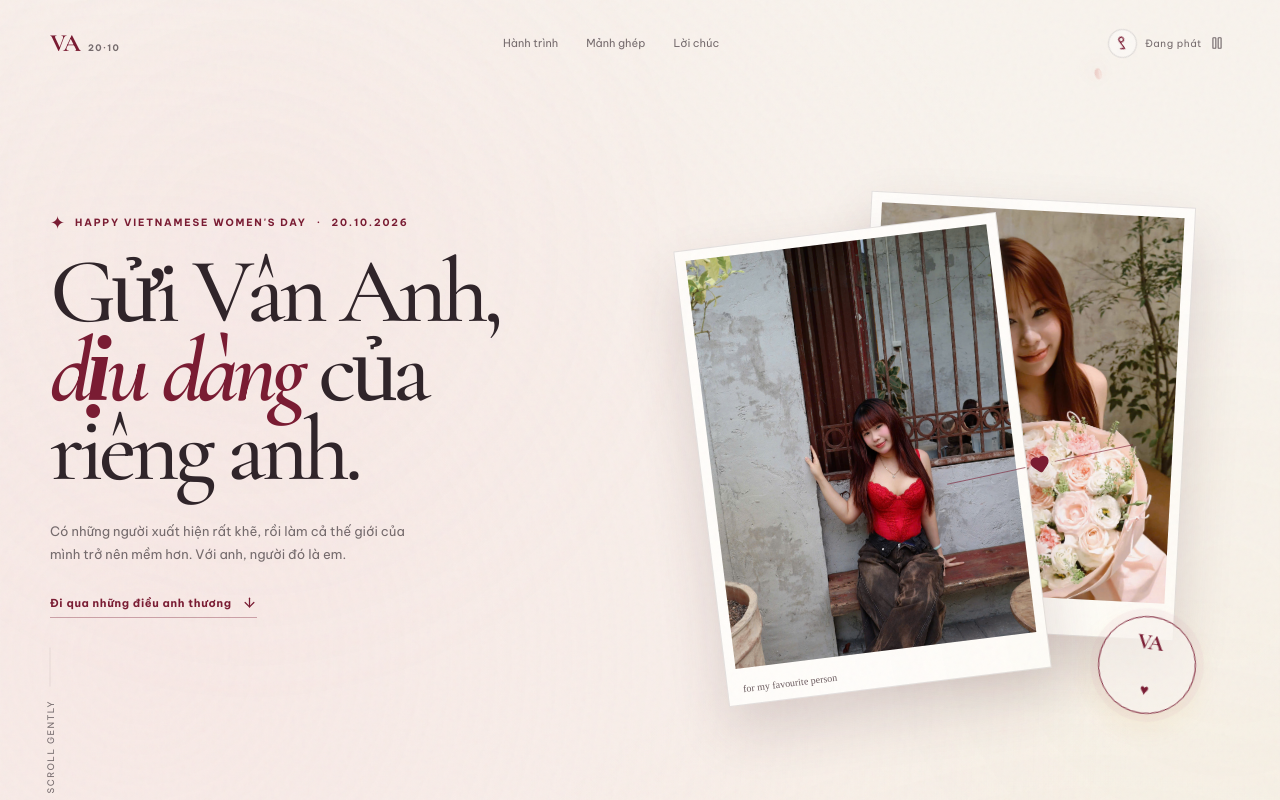
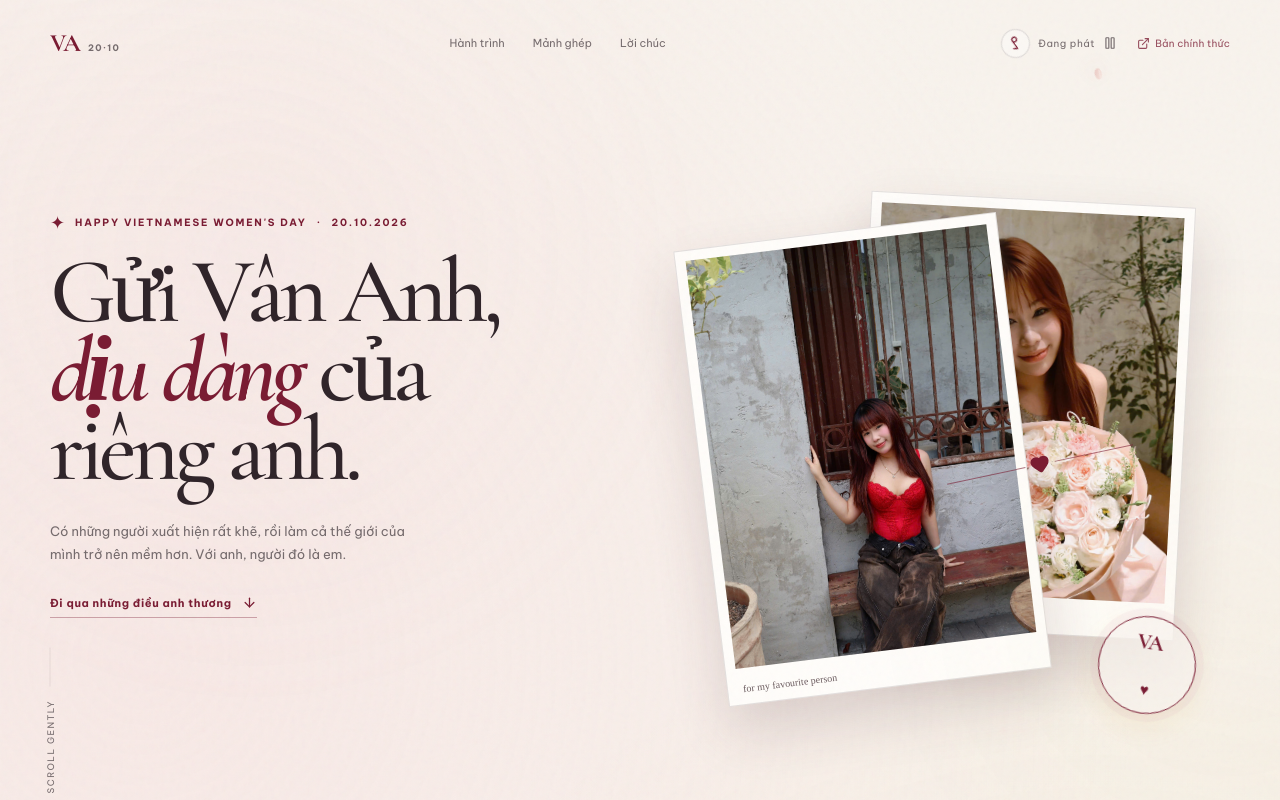
Before and after one commit to nhan9800/van-anh-20-10, a React (Vite) app: page / in a window 1280 px wide. Both pictures are taken after a click on the button "Mở thiệp dành cho Vân Anh". Shown: the top 800 px of the page. Built offline with nearby package versions, Linux system fonts and the light colour scheme; a web font is replaced by a local one.

Commit message:
Link official Dangrangto track

```diff
--- a/src/App.tsx
+++ b/src/App.tsx
@@ -2,7 +2,7 @@ import { type CSSProperties, useEffect, useMemo, useRef, useState } from 'react'
 import { AnimatePresence, motion, useReducedMotion, useScroll, useTransform } from 'framer-motion';
 import confetti from 'canvas-confetti';
 import Lenis from 'lenis';
-import { ArrowDown, ArrowUpRight, ChevronLeft, ChevronRight, Heart, MapPin, Music2, Pause, Play, Quote, Sparkles, X } from 'lucide-react';
+import { ArrowDown, ArrowUpRight, ChevronLeft, ChevronRight, ExternalLink, Heart, MapPin, Music2, Pause, Play, Quote, Sparkles, X } from 'lucide-react';
 import { loveData } from './config/loveData';
 
 type Counter = { days: number; hours: number; minutes: number; seconds: number };
@@ -130,9 +130,14 @@ function stopLoveMusic() {
 
 function MusicToggle({ playing, onToggle }: { playing: boolean; onToggle: () => void }) {
   return (
+    <div className="music-actions">
       <button className={`music-toggle ${playing ? 'is-playing' : ''}`} onClick={onToggle} aria-label={playing ? 'Tắt nhạc' : 'Bật nhạc'}>
         <span className="disc"><Music2 size={14} /></span><span>{playing ? 'Đang phát' : 'Bật nhạc'}</span>{playing ? <Pause size={14} /> : <Play size={14} />}
       </button>
+      <a className="official-track" href={loveData.officialTrackUrl} target="_blank" rel="noreferrer" aria-label="Mở bản chính thức của bài Để dành cho em">
+        <ExternalLink size={13} /><span>Bản chính thức</span>
+      </a>
+    </div>
   );
 }
 
--- a/src/config/loveData.ts
+++ b/src/config/loveData.ts
@@ -6,6 +6,7 @@ export const loveData = {
   anniversary: '28/12/2025',
   anniversaryISO: '2025-12-28T00:00:00+07:00',
   music: { volume: 0.42 },
+  officialTrackUrl: 'https://www.youtube.com/watch?v=QxXYWMIQAcQ',
   images: {
     hero: image('vs10.jpg'),
     heroSecondary: image('vs3.jpg'),
--- a/src/styles.css
+++ b/src/styles.css
@@ -24,6 +24,9 @@ button:focus-visible, a:focus-visible { outline: 2px solid var(--wine); outline-
 .nav-links a { transition: color .2s ease; }
 .nav-links a:hover, .nav-links a:focus-visible { color: var(--wine); }
 .music-toggle { display: inline-flex; align-items: center; gap: 8px; border: 0; background: transparent; color: var(--muted); font-size: 10px; letter-spacing: .06em; }
+.music-actions { display: flex; align-items: center; gap: 14px; }
+.official-track { display: inline-flex; align-items: center; gap: 5px; color: var(--wine); font-size: 10px; letter-spacing: .02em; opacity: .78; transition: opacity .2s ease, transform .2s ease; }
+.official-track:hover { opacity: 1; transform: translateY(-1px); }
 .music-placeholder { cursor: default; opacity: .86; }
 .disc { display: grid; place-items: center; width: 29px; height: 29px; border: 1px solid var(--line); border-radius: 50%; color: var(--wine); background: rgba(255, 255, 255, .36); transition: transform .35s ease; }
 .is-playing .disc { animation: spin 2s linear infinite; }
```
